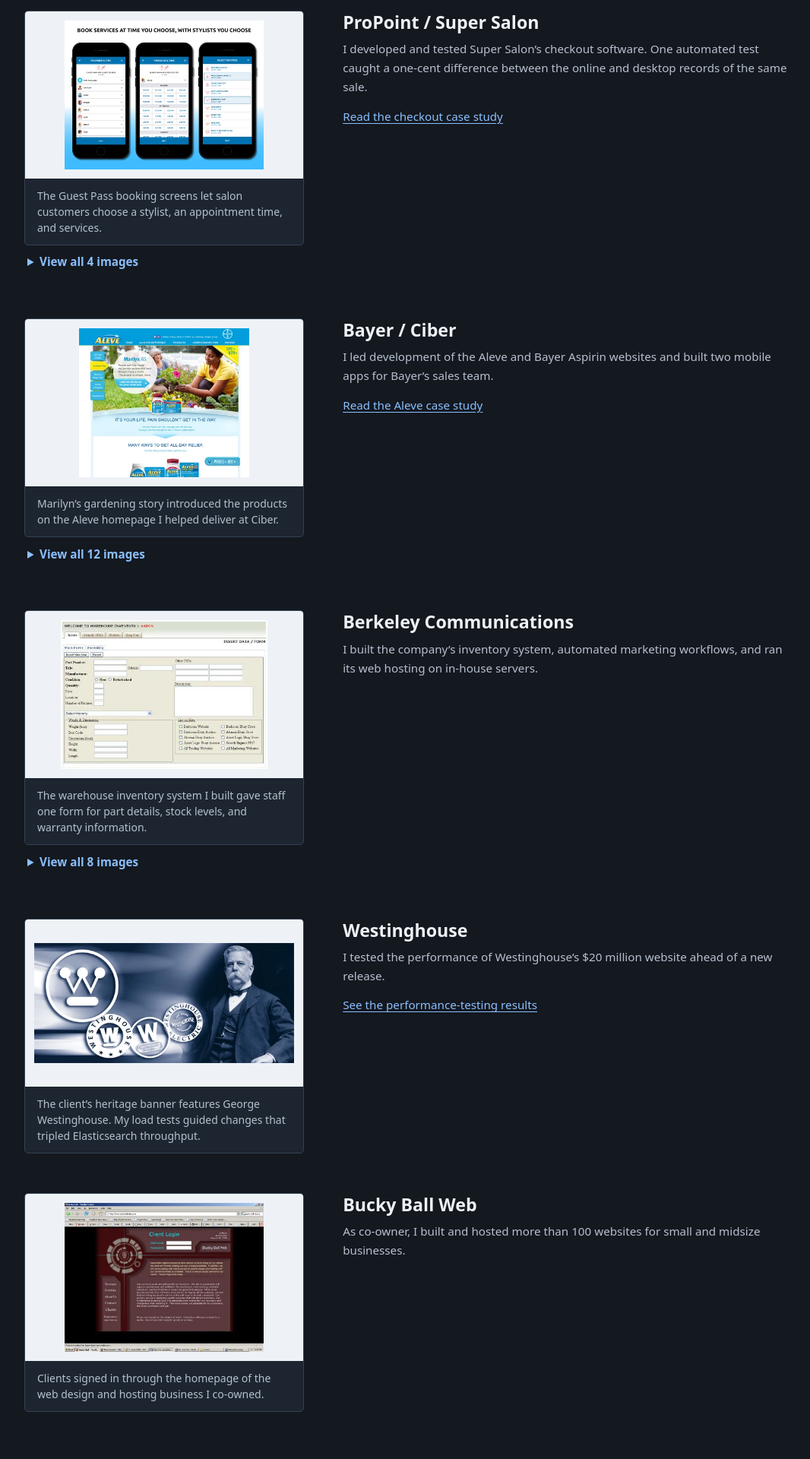
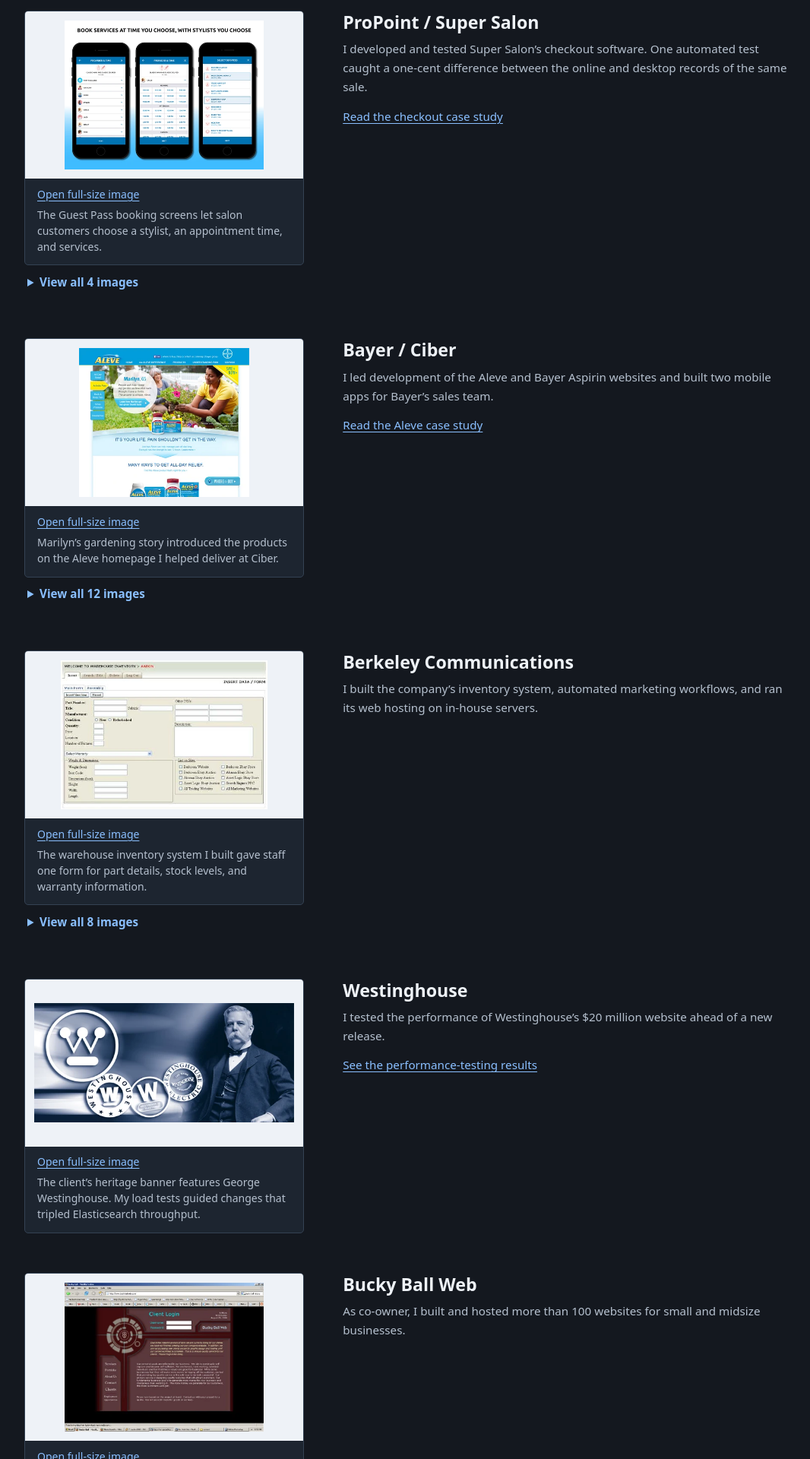
Before and after one commit to schneidergithub/schneidergithub.github.io, a Jekyll site: the page built from work.md, in a window 1280 px wide. Shown: the part 3417-5337 px from the top of the page at 76% size, without its empty margins (48-1114 px from the left). Built offline with Jekyll 4.4.1, drawn with Linux system fonts in a browser that asks for light colours.

Commit message:
Label full-size image links on gallery covers

```diff
--- a/_includes/gallery-image.html
+++ b/_includes/gallery-image.html
@@ -1,7 +1,7 @@
 <figure class="thumbnail-card">
-  <a href="{{ include.item.image | relative_url }}" target="_blank" rel="noopener" aria-label="Open {{ include.item.title | escape }} image in a new tab">
+  <a href="{{ include.item.image | relative_url }}" target="_blank" rel="noopener" aria-label="Open full-size image of {{ include.item.title | escape }} in a new tab">
     <span class="thumbnail-frame"><img src="{{ include.item.thumbnail | relative_url }}?v={{ include.item.thumbnail_version }}" alt="{{ include.item.alt | escape }}" width="{{ include.item.width }}" height="{{ include.item.height }}" loading="lazy" decoding="async"></span>
-    {% unless include.item.caption %}<span class="thumbnail-label">{{ include.item.title | escape }} <span aria-hidden="true">↗</span></span>{% endunless %}
+    {% if include.item.caption %}<span class="thumbnail-open">Open full-size image</span>{% else %}<span class="thumbnail-label">{{ include.item.title | escape }} <span aria-hidden="true">↗</span></span>{% endif %}
   </a>
   {% if include.item.caption %}<figcaption>{{ include.item.caption | escape }}</figcaption>{% endif %}
 </figure>
--- a/assets/site.css
+++ b/assets/site.css
@@ -274,7 +274,8 @@ a{color:inherit}
 .thumbnail-grid{display:grid;grid-template-columns:repeat(3,minmax(0,1fr));gap:1rem}
 .thumbnail-card{margin:0;padding:0;background:var(--panel);border:1px solid var(--line);border-radius:5px;overflow:visible}
 .thumbnail-card a{display:block;text-decoration:none;border-radius:5px}
-.thumbnail-card figcaption{padding:.75rem 1rem}
+.thumbnail-open{display:block;padding:.55rem 1rem 0;font-size:.875rem;text-decoration:underline;text-underline-offset:.22em}
+.thumbnail-card figcaption{padding:.3rem 1rem .85rem}
 .thumbnail-card a:hover{background:#1D2530}
 .thumbnail-frame{display:flex;align-items:center;justify-content:center;height:220px;padding:12px;background:#EEF2F7;border-radius:4px 4px 0 0}
 .thumbnail-frame img{width:auto;max-width:100%;height:auto;max-height:100%;object-fit:contain}
```
